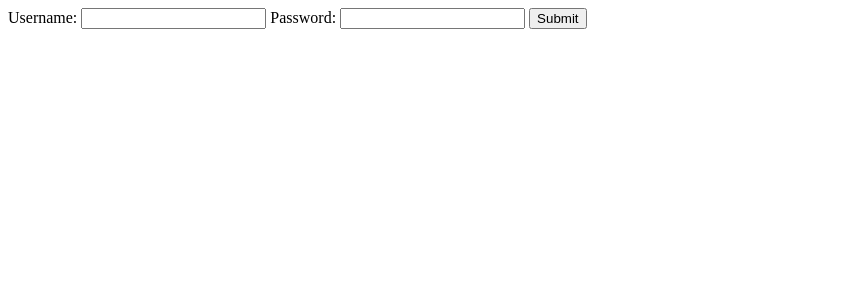
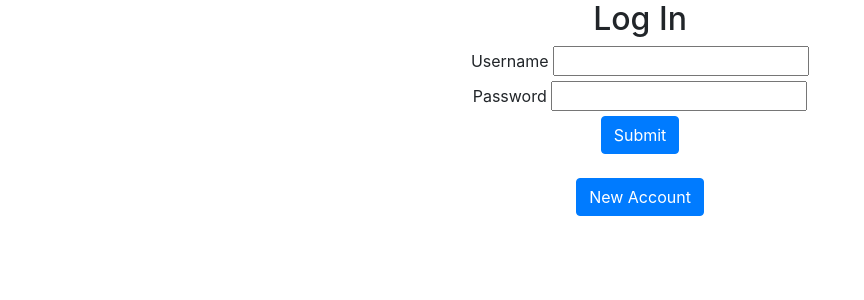
Before and after one commit to hongweimachene/WeNeedAName_chenH-rawatP-shawJ, a Flask app: template templates/login.html in a window 1280 px wide. Shown: the top 300 px of the page, without its empty margins (0-864 px from the left). Run offline with Flask 2, Linux system fonts and the light colour scheme; the template is opened without the code that fills it, so the values that code supplies are empty; some libraries are stand-ins or nearby versions.

Commit message:
updated login html

```diff
--- a/templates/login.html
+++ b/templates/login.html
@@ -1,14 +1,26 @@
 <!DOCTYPE html>
 <html lang="en" dir="ltr">
   <head>
+    <link rel="stylesheet" href="https://stackpath.bootstrapcdn.com/bootstrap/4.3.1/css/bootstrap.min.css" integrity="sha384-ggOyR0iXCbMQv3Xipma34MD+dH/1fQ784/j6cY/iJTQUOhcWr7x9JvoRxT2MZw1T" crossorigin="anonymous">
     <meta charset="utf-8">
     <title>Login to StarCrossed!</title>
   </head>
   <body>
-    <form class="" action="/login" method="post">
-      Username: <input type="text" name="username">
-      Password: <input type="password" name="pass">
-      <input type="submit" value="Submit">
-    </form>
+      <center>
+          <h2>Log In</h2>
+            <div>
+                <label>Username</label>
+                <input type="text" name="username">
+            </div>
+            <div>
+                <label>Password</label>
+                <input type="password" name="pass">
+            </div>
+            <button type="submit" class="btn btn-primary">Submit</button><br><br>
+            <div>
+                <a class="btn btn-primary" href="/create" role="button">New Account</a>
+            </div>
+        </div>
+    </center>
   </body>
 </html>
```
